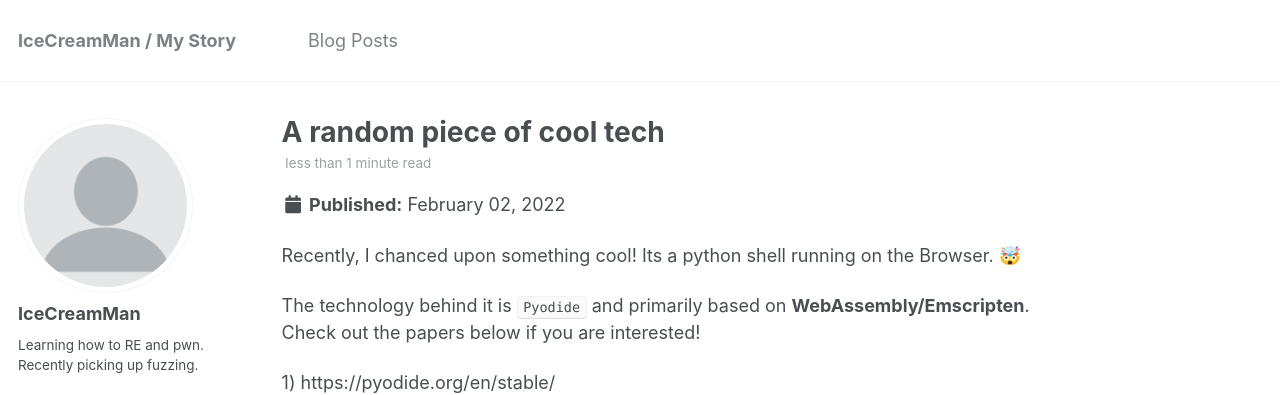
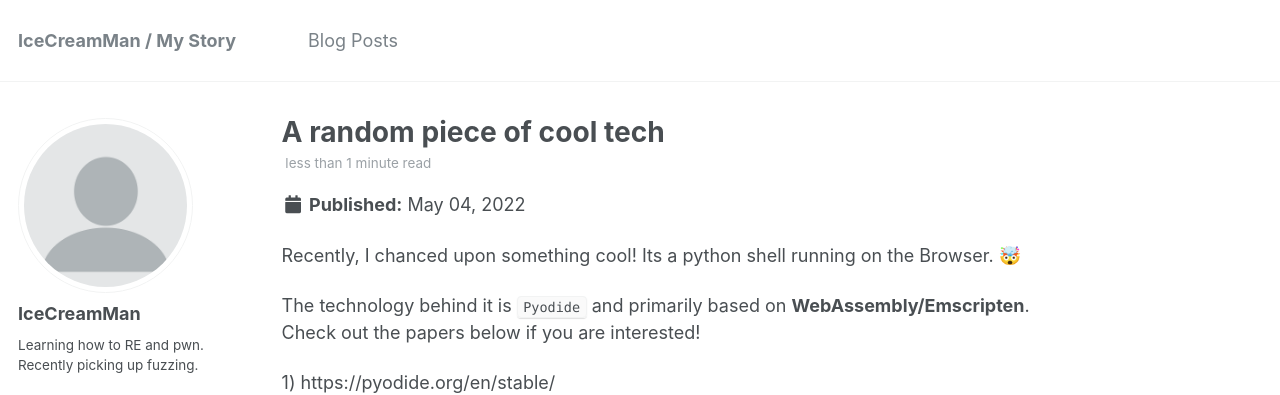
Before and after one commit to cddc12346/Old-github-io, a Jekyll site: the page built from _posts/2022-05-04-blog-post-2.md, in a window 1280 px wide and 900 px high. Shown: the top 395 px of the window. Built offline with Jekyll 4.4.1, drawn with Linux system fonts in a browser that asks for light colours.

```diff
--- a/_posts/2022-02-01-blog-post-2.md
+++ b/_posts/2022-05-04-blog-post-2.md
@@ -1,7 +1,7 @@
 ---
 title: 'A random piece of cool tech'
-date: 2022-02-02
-permalink: /posts/2022/02/blog-post-2/
+date: 2022-05-04
+permalink: /posts/2022/04/blog-post-2/
 tags:
   - Just sharing
 ---
@@ -18,6 +18,6 @@ You can even do things like `import os` and `open,read,write files` to it!
 
 Sounds pretty dangerous but everything is done behind a sandbox (hmmmmm).
 
-You can check it out here: [Sexy python shell 🥳](http://heapmeup.com/pyshell/)
+You can check it out here: [Sexy python shell 🥳](https://cddc12346.github.io/pyshell/)
 
 PS: Hahaha I wanted to host it so I can have my own shell to play with. Everyone love shells, right?
```
